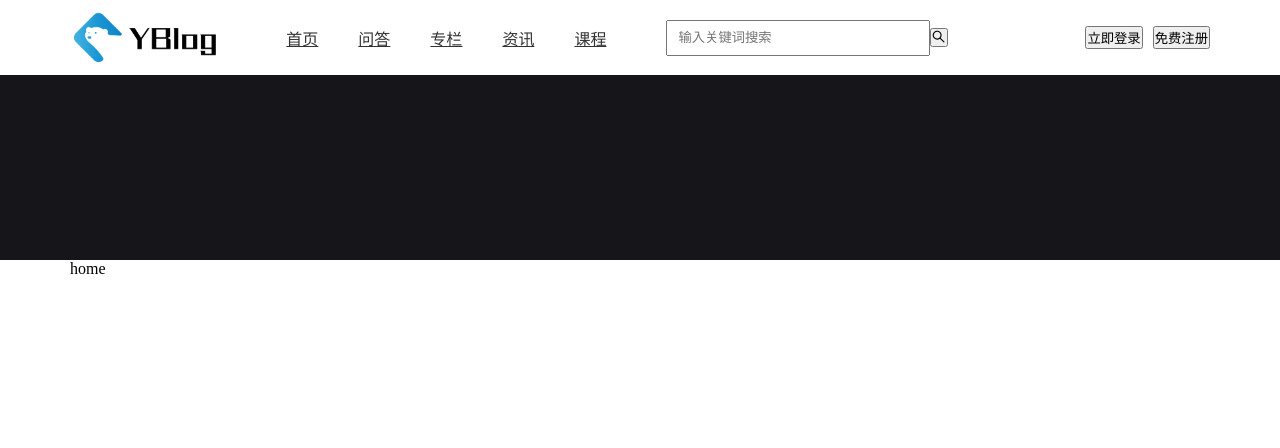
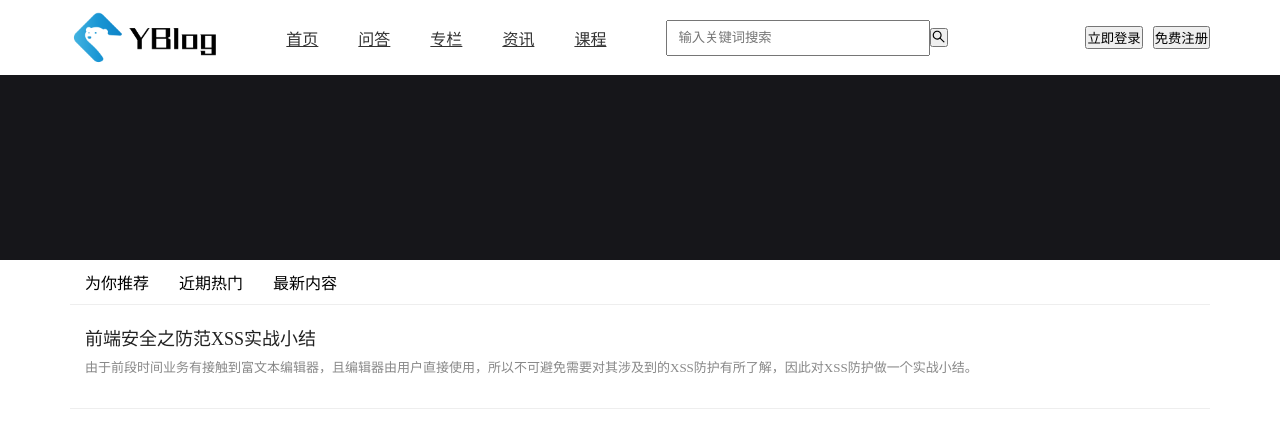
Before and after one commit to yangxiaoqiang1992/typescript-project, a React app in the folder ts-react-blog/: page / in a window 1280 px wide. Shown: the top 448 px of the page. Built offline with nearby package versions, Linux system fonts and the light colour scheme.

Commit message:
添加文章组件

```diff
--- /dev/null
+++ b/ts-react-blog/src/web/components/Article/ArticleItem.tsx
@@ -0,0 +1,19 @@
+import React, { memo } from "react";
+export interface ArticleItemProps {
+  id: string;
+  title: string;
+  content: string;
+  favor: number;
+  author: string;
+  createDate: Date;
+}
+function ArticleItem(props: ArticleItemProps) {
+  return (
+    <div className="blog-article-item">
+      <h4>{props.title}</h4>
+      <div className="blog-article-content">{props.content}</div>
+      <div className="blog-article-info"></div>
+    </div>
+  );
+}
+export default memo(ArticleItem);
--- /dev/null
+++ b/ts-react-blog/src/web/components/Article/index.less
@@ -0,0 +1,30 @@
+.blog-tab {
+  display: flex;
+  border-bottom: 1px solid #eee;
+}
+.blog-tab-item {
+  padding: 10px 15px;
+}
+.blog-article-item {
+  padding: 15px;
+  border-bottom: 1px solid #eee;
+  h4 {
+    font-weight: 500;
+    font-size: 18px;
+    line-height: 28px;
+    color: #212121;
+    position: relative;
+    margin: 5px 0;
+  }
+  .blog-article-content {
+    margin-bottom: 15px;
+    overflow: hidden;
+    text-overflow: ellipsis;
+    display: -webkit-box;
+    -webkit-line-clamp: 2;
+    -webkit-box-orient: vertical;
+    line-height: 1.5;
+    color: #888;
+    font-size: 13px;
+  }
+}
--- /dev/null
+++ b/ts-react-blog/src/web/components/Article/index.tsx
@@ -0,0 +1,44 @@
+import React from "react";
+import ArticleItem, { ArticleItemProps } from "./ArticleItem";
+import "./index.less";
+
+export interface ArticleListProps {
+  title: string | Array<string> | undefined;
+  data?: ArticleItemProps[];
+  children?: any;
+}
+
+const tabClickEvent = (e: any) => {
+  console.log(e);
+};
+const ArticleList = (props: ArticleListProps) => {
+  const header = Array.isArray(props.title) ? (
+    <div className="blog-tab">
+      {props.title?.map((item: string, index: number) => {
+        return (
+          <div
+            className="blog-tab-item"
+            key={"tab" + index}
+            onClick={tabClickEvent}
+          >
+            {item}
+          </div>
+        );
+      })}
+    </div>
+  ) : (
+    props.title
+  );
+  return (
+    <>
+      {header}
+      {(props.data &&
+        props.data.map((item: ArticleItemProps) => {
+          return <ArticleItem {...item} key={item.id} />;
+        })) ||
+        props.children}
+    </>
+  );
+};
+export { ArticleList as default };
+ArticleList.Item = ArticleItem;
--- a/ts-react-blog/src/web/pages/Home/index.tsx
+++ b/ts-react-blog/src/web/pages/Home/index.tsx
@@ -1,13 +1,34 @@
 import React from "react";
 import "./index.less";
+import List, { ArticleListProps } from "../../components/Article/index";
 interface Ipros {}
 interface Itate {}
+
+const data: any = [
+  {
+    id: 1,
+    title: "前端安全之防范XSS实战小结",
+    content:
+      "由于前段时间业务有接触到富文本编辑器，且编辑器由用户直接使用，所以不可避免需要对其涉及到的XSS防护有所了解，因此对XSS防护做一个实战小结。",
+    favor: 122,
+    author: "13333",
+    createDate: new Date(),
+  },
+];
 export default class Home extends React.Component<Ipros, Itate> {
   render() {
     return (
       <div className="blog-home">
         <div className="blog-banner"></div>
-        <div className="blog-main-width">home</div>
+        <div className="blog-main-width">
+          <aside></aside>
+          <main>
+            <List
+              title={["为你推荐", "近期热门", "最新内容"]}
+              data={data}
+            ></List>
+          </main>
+        </div>
       </div>
     );
   }
--- /dev/null
+++ b/ts-react-blog/src/web/utils/index.ts
@@ -0,0 +1,3 @@
+export function getType(data: any) {
+  return Object.prototype.toString.call(data);
+}
```
Also changed, not shown: ts-react-blog/src/web/components/Article/List-Item.tsx (deleted), ts-react-blog/src/web/components/Article/List.tsx (deleted).
